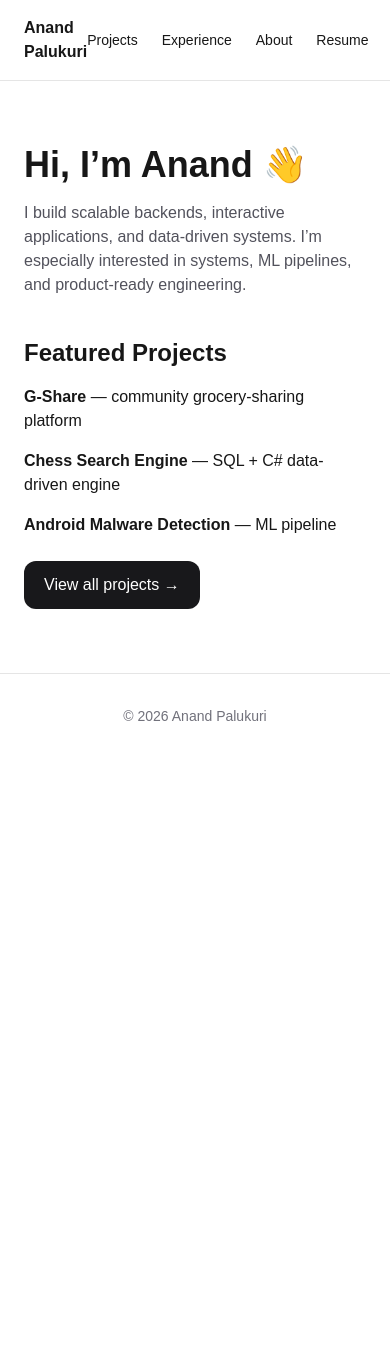
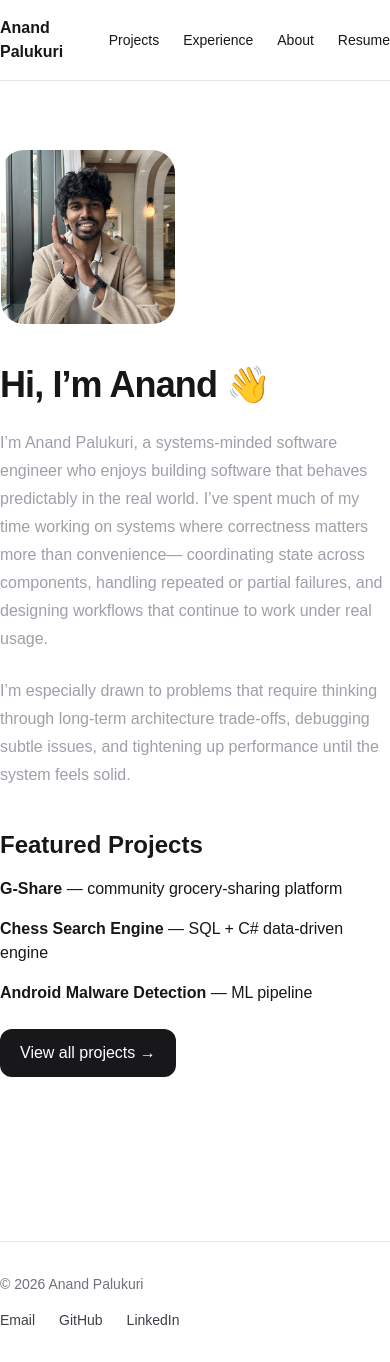
Before and after one commit to anand3465/my-nextjs-anandraju-website, a Next.js app: page / in a window 390 px wide. Before the commit the page ends 844 px from the top, so only its background shows below. Built offline with nearby package versions, Linux system fonts and the light colour scheme.

Commit message:
improving minor visual design.

```diff
--- a/app/layout.tsx
+++ b/app/layout.tsx
@@ -14,7 +14,7 @@ export default function RootLayout({
     <html lang="en">
       <body className="bg-zinc-50 text-zinc-900 dark:bg-black dark:text-zinc-50">
         <header className="sticky top-0 z-50 border-b border-black/10 bg-white/70 backdrop-blur dark:border-white/10 dark:bg-zinc-950/70">
-          <nav className="mx-auto flex max-w-5xl items-center justify-between px-6 py-4">
+          <nav className="mx-auto flex max-w-7xl items-center justify-between px-0 py-4">
             <a href="/" className="font-semibold">
               Anand Palukuri
             </a>
@@ -27,12 +27,43 @@ export default function RootLayout({
           </nav>
         </header>
 
-        <main className="mx-auto max-w-5xl px-6 py-16">
+        <main className="mx-auto max-w-7xl px-0 py-17">
           {children}
         </main>
 
-        <footer className="border-t border-black/10 py-8 text-center text-sm text-zinc-500 dark:border-white/10">
-          © {new Date().getFullYear()} Anand Palukuri
+        <footer className="mt-24 border-t border-black/10 py-8 text-sm dark:border-white/10">
+          <div className="mx-auto flex max-w-7xl flex-col gap-4 px-0 sm:flex-row sm:items-center sm:justify-between">
+            <p className="text-zinc-500 dark:text-zinc-400">
+              © {new Date().getFullYear()} Anand Palukuri
+            </p>
+
+            <div className="flex gap-6">
+              <a
+                href="mailto:anandraju.palukuri@gmail.com"
+                className="font-medium text-zinc-700 hover:text-black dark:text-zinc-300 dark:hover:text-white"
+              >
+                Email
+              </a>
+
+              <a
+                href="https://github.com/anand3465"
+                target="_blank"
+                rel="noreferrer"
+                className="font-medium text-zinc-700 hover:text-black dark:text-zinc-300 dark:hover:text-white"
+              >
+                GitHub
+              </a>
+
+              <a
+                href="https://www.linkedin.com/in/anand-palukuri-208992255/"
+                target="_blank"
+                rel="noreferrer"
+                className="font-medium text-zinc-700 hover:text-black dark:text-zinc-300 dark:hover:text-white"
+              >
+                LinkedIn
+              </a>
+            </div>
+          </div>
         </footer>
       </body>
     </html>
--- a/app/page.tsx
+++ b/app/page.tsx
@@ -1,13 +1,36 @@
+import Image from "next/image";
+
 export default function Home() {
   return (
     <section className="space-y-10">
-      <div>
-        <h1 className="text-4xl font-semibold">
+      <div className="relative h-44 w-44 shrink-0 overflow-hidden rounded-3xl border border-white/10">
+        <Image
+          src="/headshot.jpg"
+          alt="Anand Palukuri"
+          fill
+          className="object-cover"
+          priority
+        />
+      </div>
+
+      {/* Text — RIGHT */}
+      <div className="space-y-6">
+        <h1 className="text-4xl font-semibold tracking-tight">
           Hi, I’m Anand 👋
         </h1>
-        <p className="mt-4 max-w-xl text-zinc-600 dark:text-zinc-400">
-          I build scalable backends, interactive applications, and data-driven systems.
-          I’m especially interested in systems, ML pipelines, and product-ready engineering.
+
+        <p className="max-w-2xl leading-7 text-zinc-400">
+          I’m Anand Palukuri, a systems-minded software engineer who enjoys building
+          software that behaves predictably in the real world. I’ve spent much of my
+          time working on systems where correctness matters more than convenience—
+          coordinating state across components, handling repeated or partial failures,
+          and designing workflows that continue to work under real usage.
+        </p>
+
+        <p className="max-w-2xl leading-7 text-zinc-400">
+          I’m especially drawn to problems that require thinking through long-term
+          architecture trade-offs, debugging subtle issues, and tightening up
+          performance until the system feels solid.
         </p>
       </div>
 
```
